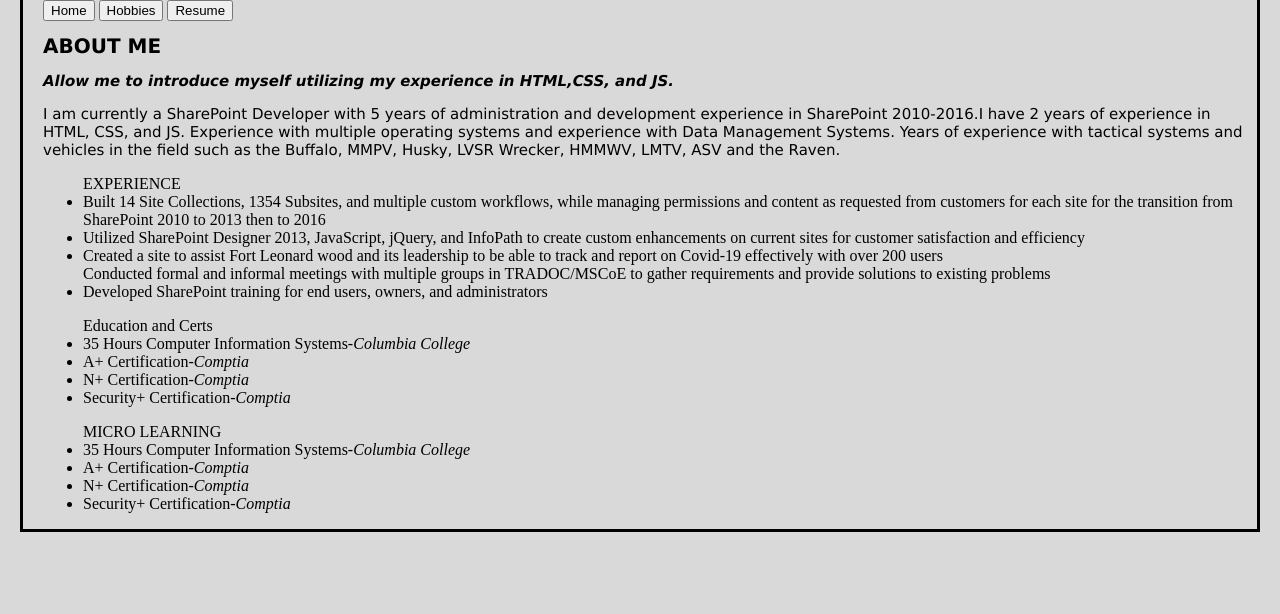
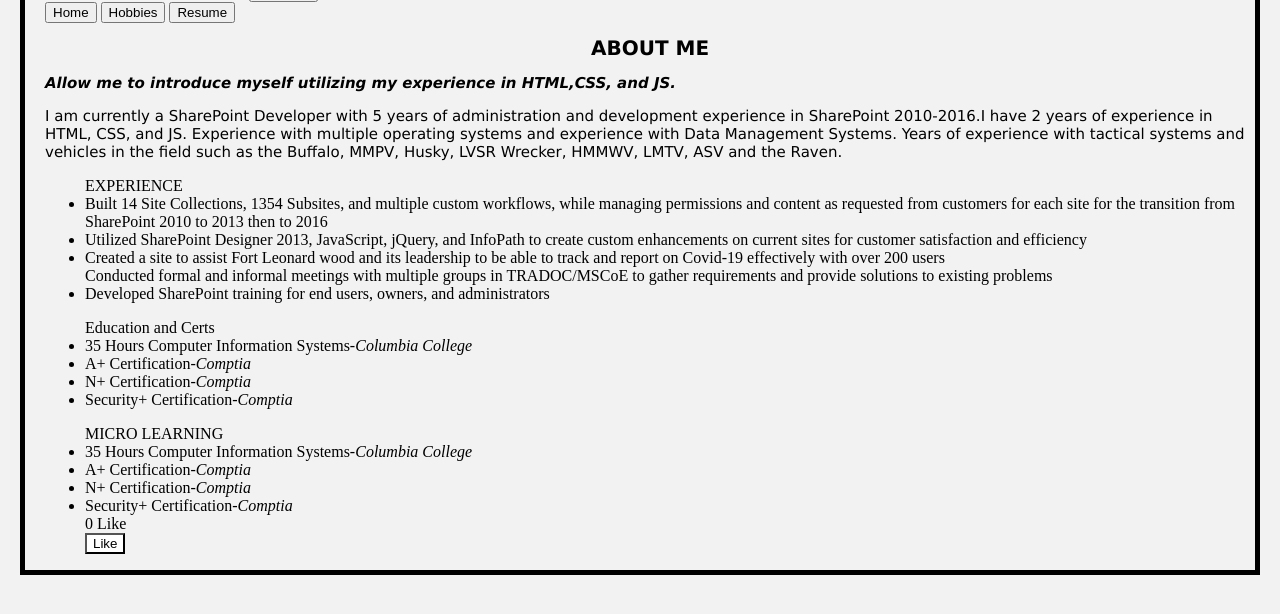
Before and after one commit to Mike2518/Michael-Hayes, a Jekyll site: the page built from index.md, in a window 1280 px wide, cut to the strip 280-894 px from the top of the page. Built offline with Jekyll 4.4.1, drawn with Linux system fonts in a browser that asks for light colours; our own code applies the rules of GitHub Pages for plain Markdown files.

Commit message:
Added like button

```diff
--- a/_layouts/default.html
+++ b/_layouts/default.html
@@ -3,11 +3,17 @@
   <head>
   <title>Portfolio</Title>
    <style>
-       body {background-color:#d9d9d9;color:#000000;Border:3px solid #000000;Padding-left:20px; margin:20Px;}
-       h1 {color:#000000;Font-Family:Verdana;font-size:20px;}
+       body {background-color:#f2f2f2;color:#000000;Border:5px solid #000000;Padding-left:20px; margin:20Px;}
+       h1 {color:#000000;Font-Family:Verdana;font-size:20px;text-align: Center;}
        h2 {color:#000000;Font-Family:Verdana;font-size:15px;}
        p  {Color:#000000;Font-Family:Verdana;font-size:15px;}
     </style>
+    <script>var Clicks = 0 ;
+function AddClick(){
+Clicks = Clicks + 1;
+document.getElementById('CountedClicks').innerHTML = Clicks + 'Like';
+}
+</script>
    </Head>
    <body>
    <h1>Michael Hayes</h1>
@@ -40,5 +46,7 @@
    <li>A+ Certification-<em>Comptia</em></li>
    <li>N+ Certification-<em>Comptia</em></li>
    <li>Security+ Certification-<em>Comptia</em></li>
+   <span id="CountedClicks">0 Like</span><br>
+   <button style="background-color:white" onclick="AddClick()">Like</button>
      </Body>
      </html>
```
